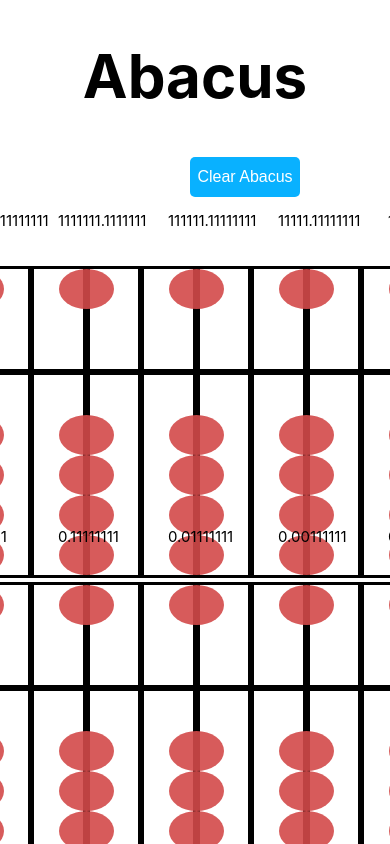
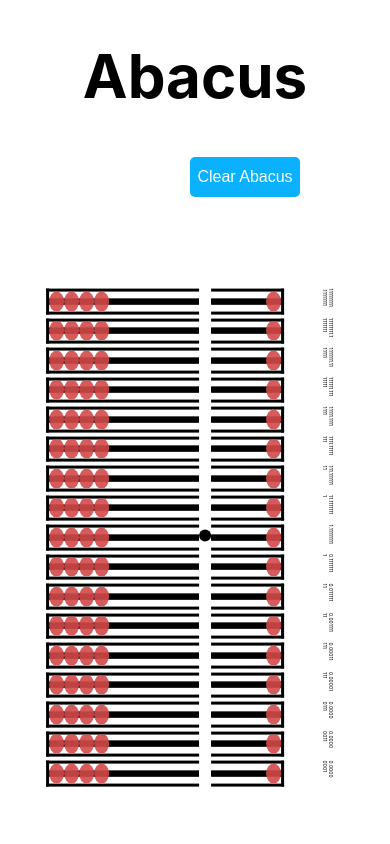
Before and after one commit to cyproto/abacus, a React (Create React App) app: page / in a window 390 px wide. Built offline with nearby package versions, Linux system fonts and the light colour scheme.

Commit message:
Changes: - Make responsive. - Add black dot 'tens' unit.

```diff
--- a/src/App.scss
+++ b/src/App.scss
@@ -20,83 +20,67 @@ h1{
 footer{
   margin-top: 50px;
 }
-.container{
-  position: fixed;
-  left: 50%;
-  top: 50%;
-  transform: translate(-50%, -50%);
-
-}
 .content{
-  width: 774px;
-  height: 312px;
   box-shadow: 0px 0px 25px 15px #fff;
   box-sizing: border-box;
+  display: flex;
+  justify-content: center;
 }
 .abacus-list{
-	margin: 0 auto;
-	height: 322px;
-	width: 774px;
+  margin: 0 auto;
+  white-space: nowrap;
 }
 
 .ab-item{
-	width: 110px;
-	height: 252px;
-  position: relative;
-  display: inline-block;
+  display: inline-table;
   .unit{
-    position: absolute;
-    width: 60px;
-    height: 30px;
     color: rgb(0, 0, 0);
-    right: 20px;
-    top: -60px;
-    text-align:center;
-    line-height: 30px;
-    font-size: 15px;
+    font-size: 10px;
+    width: 5vw;
+    height: 50px;
+    word-wrap: break-word;
+    white-space: initial;
   }
 }
 
 .up-beads-container{
-	height: 100px;
-	width: 110px;
-	border-bottom: 3px solid rgb(0, 0, 0);
+	height: 70px;
+	width: 5vw;
   overflow: hidden;
   border-style: solid;
 	position: relative;
-
+  display: flex;
+  justify-content: center;
+  border-bottom-style: none;
 }
 
 .down-beads-container{
-	width: 110px;
-	height: 200px;
-	border-top: 3px solid rgb(0, 0, 0);
+	width: 5vw;
+	height: 150px;
   overflow: hidden;
   border-style: solid;
-	position: relative;
+  position: relative;
+  display: flex;
+  justify-content: center;
+  border-top-style: none;
 }
 
 .up-vertical-pole, .down-vertical-pole{
-
-	width: 1px;
-	height: 100%;
   background: rgb(0, 0, 0);
   border-style: solid;
 	margin: 0 auto;
 }
 
 .down-vertical-pole{
-  height: 100%;
   border-style: solid;
   background: rgb(0, 0, 0);
 }
 
 .upbead{
-	width: 55px;
-	height: 40px;
+	width: 30px;
+	height: 20px;
 	border-radius: 55%;
 	background: rgb(211, 74, 74);
-	left: 25%;
 	top: 0;
 	position: absolute;
 	display: block;
@@ -111,28 +95,42 @@ footer{
 .downbead{
 	position: absolute;
 	bottom: 0;
-	width: 55px;
-	height: 40px;
+	width: 30px;
+	height: 20px;
 	background: rgb(211, 74, 74);
-	margin-left: 25%;
 	border-radius: 55%;
   opacity: 0.9;
 }
 
 
 .downbead:nth-child(1){
-	bottom: 120px;
+	bottom: 60px;
 
 }
 
 .downbead:nth-child(2){
-	bottom: 80px;
+	bottom: 40px;
 
 }
 .downbead:nth-child(3){
-	bottom: 40px;
+	bottom: 20px;
 }
 
+.up-vertical-pole-center-dot {
+  height: 2vw;
+  background-color: white;
+ }
+
+.ab-item:nth-child(9) {
+   .up-vertical-pole-center-dot {
+    align-self: center;
+    width: 2vw;
+    background-color: black;
+    border-radius: 50px;
+    border-bottom: 0;
+    margin-left: 1.85vw;
+   }
+}
 
 h1{
   display:inline-block;
@@ -186,3 +184,68 @@ header{
     text-shadow: 2px 2px 2px #fefefe;
   }
 }
+
+@media (max-width: 767px) {
+
+
+  .abacus-list {
+  transform: rotate(90deg);
+  margin-top: 10vh;
+  margin-bottom: 50px;
+}
+.ab-item {
+  padding: 2px;
+  .unit{
+    font-size: 5px;
+    width: 5vw;
+    height: 50px;
+    word-wrap: break-word;
+    white-space: initial;
+  }
+}
+.downbead{
+	position: absolute;
+	bottom: 0;
+	width: 20px;
+	height: 15px;
+	background: rgb(211, 74, 74);
+	border-radius: 55%;
+  opacity: 0.9;
+}
+.upbead{
+	width: 20px;
+	height: 15px;
+	border-radius: 55%;
+	background: rgb(211, 74, 74);
+	top: 0;
+	position: absolute;
+	display: block;
+  opacity: 0.9;
+}
+.up-vertical-pole-center-dot {
+  height: 3vw;
+  margin-left: 2.50vw;
+ }
+
+.ab-item:nth-child(9) {
+   .up-vertical-pole-center-dot {
+    width: 3vw;
+    height: 3vw;
+    background-color: black;
+    border-radius: 50px;
+    margin-left: 1.3vw;
+   }
+}
+.downbead:nth-child(1){
+	bottom: 45px;
+
+}
+
+.downbead:nth-child(2){
+	bottom: 30px;
+
+}
+.downbead:nth-child(3){
+	bottom: 15px;
+}
+}
--- a/src/components/AbacusItem.jsx
+++ b/src/components/AbacusItem.jsx
@@ -14,7 +14,7 @@ export default class AbacusItem extends React.Component {
 
     ReactDOM.findDOMNode(this.refs.upbead).style.transition = '.5s'
     if (this.props.up) {
-      ReactDOM.findDOMNode(this.refs.upbead).style.transform = 'translateY(60px)'
+      ReactDOM.findDOMNode(this.refs.upbead).style.transform = 'translateY(30px)'
       ReactDOM.findDOMNode(this.refs.upbead).style.background = 'brown'
       ReactDOM.findDOMNode(this.refs.upbead).style.opacity = '1'
     } else {
@@ -42,7 +42,7 @@ export default class AbacusItem extends React.Component {
           <div className="up-vertical-pole"></div>
           <div ref="upbead" {...this.props} onClick={this.handleupClick} className="upbead"></div>
         </div>
-
+        <div className="up-vertical-pole-center-dot"></div>
         <DownBeads {...this.props.down} />
       </li>
     )
--- a/src/components/DownBeads.jsx
+++ b/src/components/DownBeads.jsx
@@ -45,6 +45,7 @@ export default class DownBeads extends React.Component {
                     return <div data-index={index} className="downbead" onClick={this.handledownClick}></div>
                 })}
                 <div className="down-vertical-pole"></div>
+                <div className="down-vertical-pole-center-dot"></div>
             </div>
         )
     }
```
